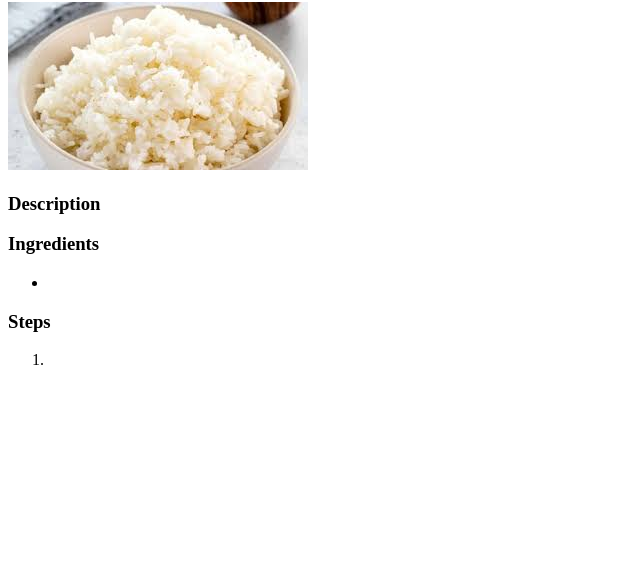
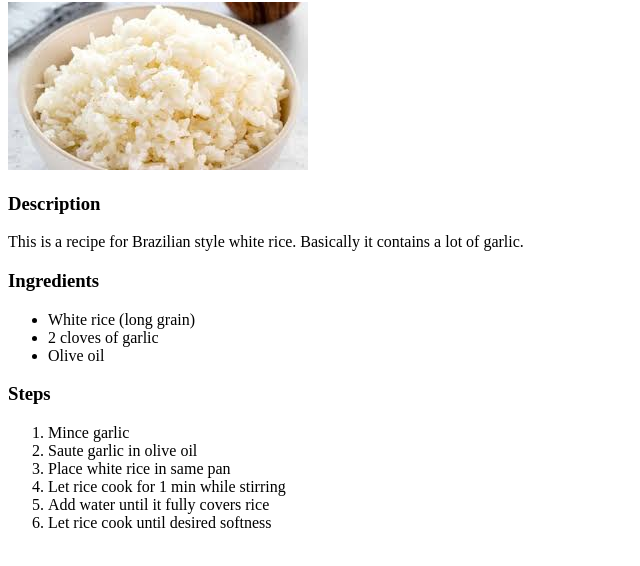
Before and after one commit to senhorsolar/odin-recipes, a plain HTML site: page recipes/rice.html in a window 1280 px wide. Shown: the part 78-644 px from the top of the page, without its empty margins (0-640 px from the left). Drawn offline with Linux system fonts and the light colour scheme.

Commit message:
add steps for rice

```diff
--- a/recipes/rice.html
+++ b/recipes/rice.html
@@ -9,15 +9,21 @@
     <img src="../img/rice.jpg" alt="Rice" width="300">
 
     <h3>Description</h3>
-    <p></p>
-    <p></p>
+    <p>This is a recipe for Brazilian style white rice. Basically it contains a lot of garlic.</p>
     <h3>Ingredients</h3>
     <ul>
-      <li></li>
+      <li>White rice (long grain)</li>
+      <li>2 cloves of garlic</li>
+      <li>Olive oil</li>
     </ul>
     <h3>Steps</h3>
     <ol>
-      <li></li>
+      <li>Mince garlic</li>
+      <li>Saute garlic in olive oil</li>
+      <li>Place white rice in same pan</li>
+      <li>Let rice cook for 1 min while stirring</li>
+      <li>Add water until it fully covers rice</li>
+      <li>Let rice cook until desired softness</li>
     </ol>
 
   </body>
```
